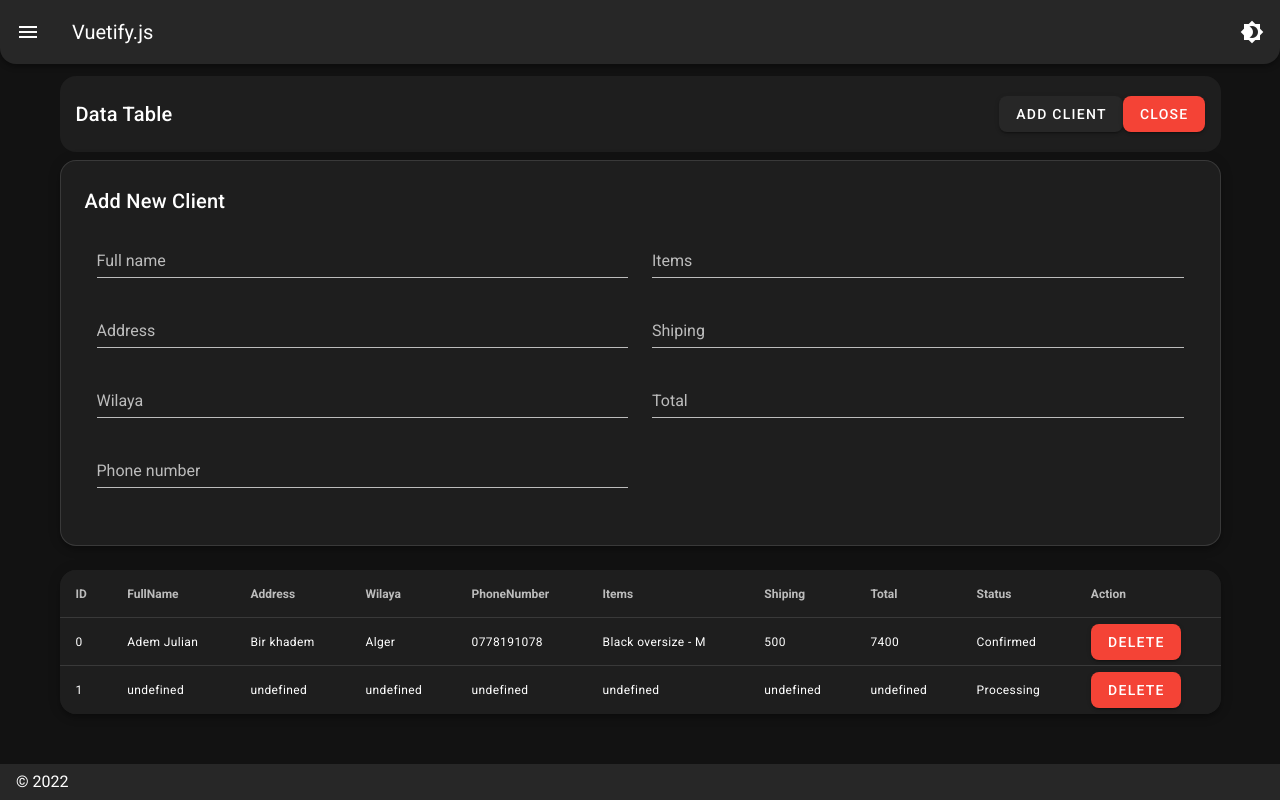
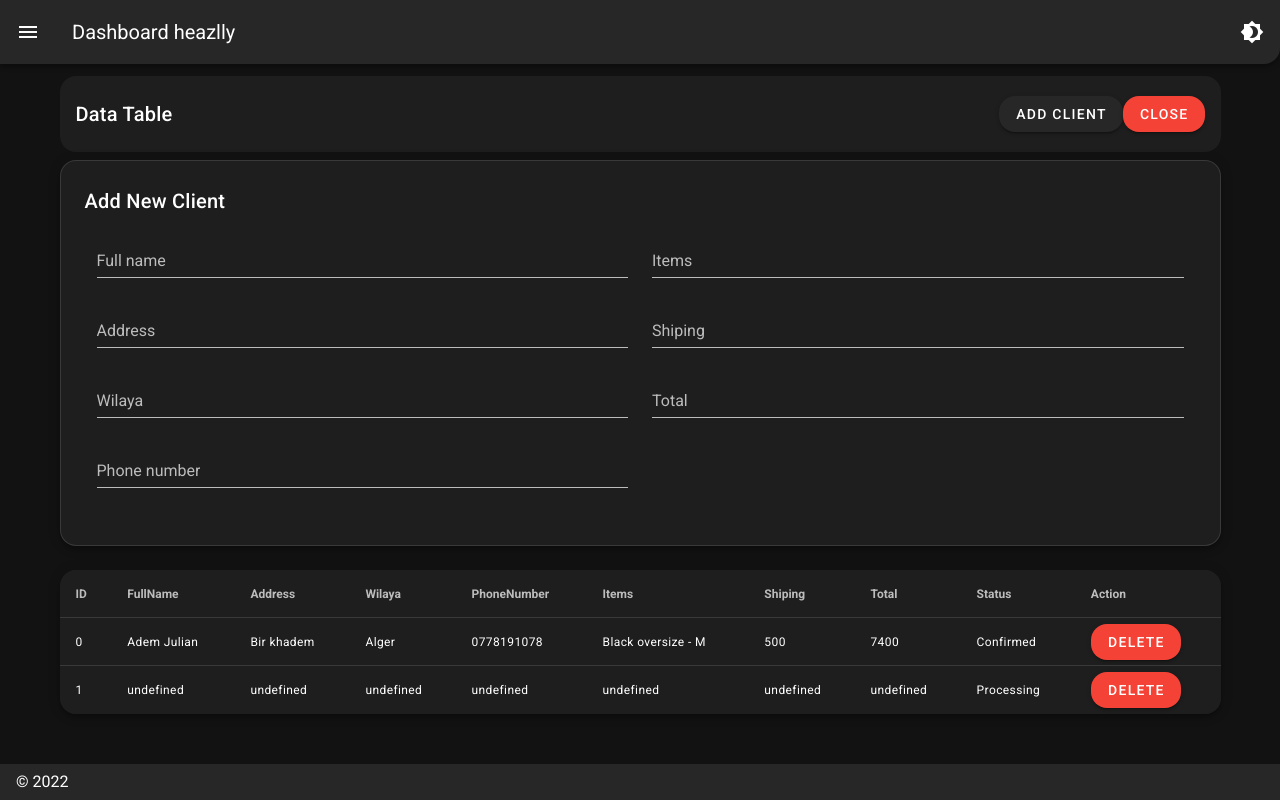
Before and after one commit to opestro/dashboardv1, a Nuxt app: page /DataTable in a window 1280 px wide. Both pictures are taken after a click on the button "ADD NEW CLIENT". Built offline with nearby package versions, Linux system fonts and the light colour scheme; data requests are answered from the project's data file.

Commit message:
By mahdi

```diff
--- a/components/Clients.vue
+++ b/components/Clients.vue
@@ -47,7 +47,7 @@
                         <td class="text-caption" >{{ data.Shiping }}</td>
                         <td class="text-caption" >{{ data.Total }}</td>
                         <td class="text-caption" >{{ data.Status }}</td>
-                        <td class="text-caption" ><v-btn @click="deleteClient(data)" class="red white--text rounded-lg">delete</v-btn></td>
+                        <td class="text-caption" ><v-btn @click="deleteClient(data)" class="red white--text rounded-xl">delete</v-btn></td>
                     </tr>
                 </tbody>
             </template>
--- a/layouts/default.vue
+++ b/layouts/default.vue
@@ -1,7 +1,7 @@
 <template>
   <v-app  >
     <v-navigation-drawer v-model="drawer" :mini-variant="miniVariant" :clipped="clipped" fixed app
-      class="rounded-xl rounded-l-0">
+      class="rounded-br-xl ">
       <v-card class="ma-2 rounded-xl">
         <v-row class="ma-1">
           <v-col cols="8" class="py-3">
@@ -31,7 +31,7 @@
         </v-list-item>
       </v-list>
     </v-navigation-drawer>
-    <v-app-bar :clipped-left="clipped" fixed app class="rounded-xl rounded-t-0 ">
+    <v-app-bar :clipped-left="clipped" fixed app class="rounded-br-xl  ">
 
         <v-app-bar-nav-icon @click.stop="drawer = !drawer" />
         <v-toolbar-title>{{ title }}</v-toolbar-title>
@@ -80,7 +80,7 @@ export default {
           to: '/AddUser'
         }
       ],
-      title: 'Vuetify.js',
+      title: 'Dashboard heazlly',
 
     }
   },
--- a/pages/DataTable.vue
+++ b/pages/DataTable.vue
@@ -4,10 +4,10 @@
             <v-card-title>Data Table</v-card-title>
 
             <div class="my-5  mx-4">
-                <v-btn v-show="AddNew == false" @click="ShowIf()" class=" rounded-lg white--text" color="blue">Add new
+                <v-btn v-show="AddNew == false" @click="ShowIf()" class=" rounded-xl white--text" color="blue">Add new
                     client</v-btn>
-                <v-btn v-show="AddNew" @click="AddNewClient()" class=" rounded-lg ">Add Client</v-btn>
-                <v-btn v-show="AddNew" @click="AddNew = !AddNew" class=" rounded-lg white--text" color="red">Close
+                <v-btn v-show="AddNew" @click="AddNewClient()" class=" rounded-xl ">Add Client</v-btn>
+                <v-btn v-show="AddNew" @click="AddNew = !AddNew" class=" rounded-xl white--text" color="red">Close
                 </v-btn>
             </div>
 
```
